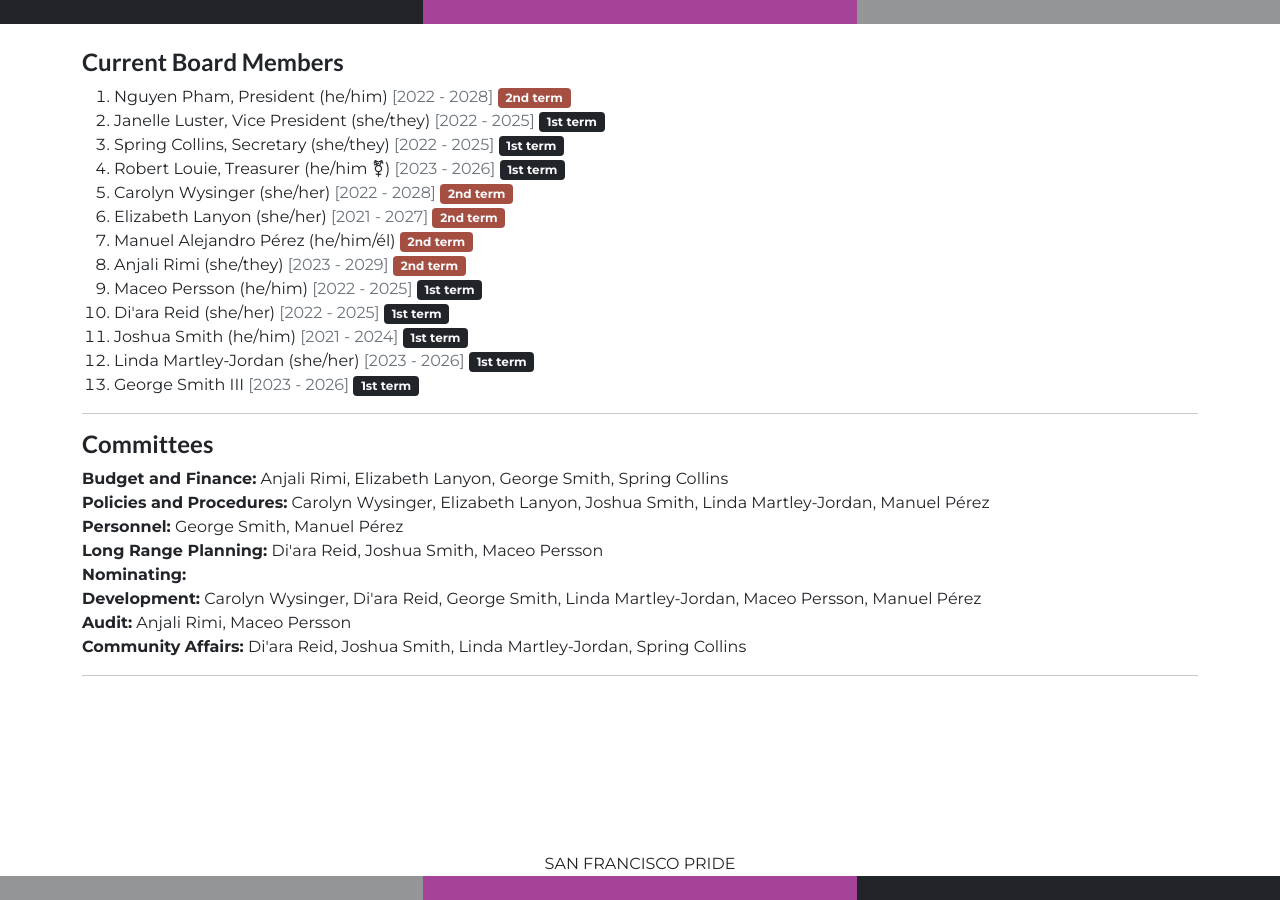
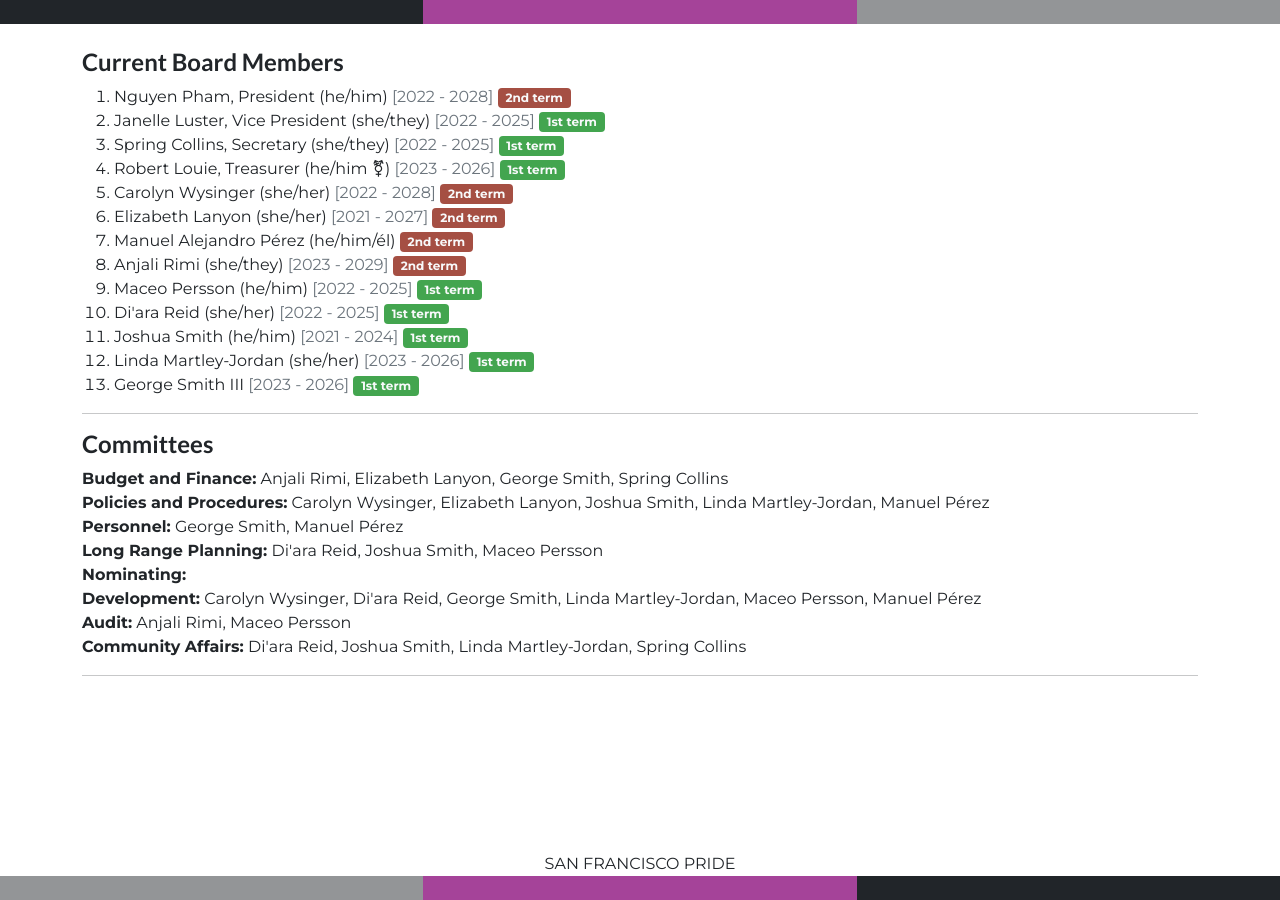
Before and after one commit to sfpride/members, a Jekyll site: the page built from board/list.html, in a window 1280 px wide. Built offline with Jekyll 4.4.1, drawn with Linux system fonts in a browser that asks for light colours.

Commit message:
change badge color

```diff
--- a/board/list.html
+++ b/board/list.html
@@ -20,7 +20,7 @@ permalink: board/list
                 <li>{{director.name}}{%if director.title != blank? %}, {{director.title}}{% endif %} {%if director.pronouns != blank? %}({{director.pronouns}}){% endif %}
                     <span class="text-muted">{%if director.cohort != blank? and director.term == 1 %}[{{director.cohort}} - {{director.cohort | plus: 3}}]{% endif %}{%if director.cohort != blank? and director.term == 2 %}[{{director.cohort}} - {{director.cohort | plus: 6}}]{% endif %}</span>
                     {% if director.term == 1 %}
-                    <span class="badge bg-dark text-light">{{director.term}}st term</span></li>
+                    <span class="badge bg-success text-light">{{director.term}}st term</span></li>
                     {% endif %}
                     {% if director.term == 2 %}
                     <span class="badge bg-danger text-light">{{director.term}}nd term</span></li>
```
